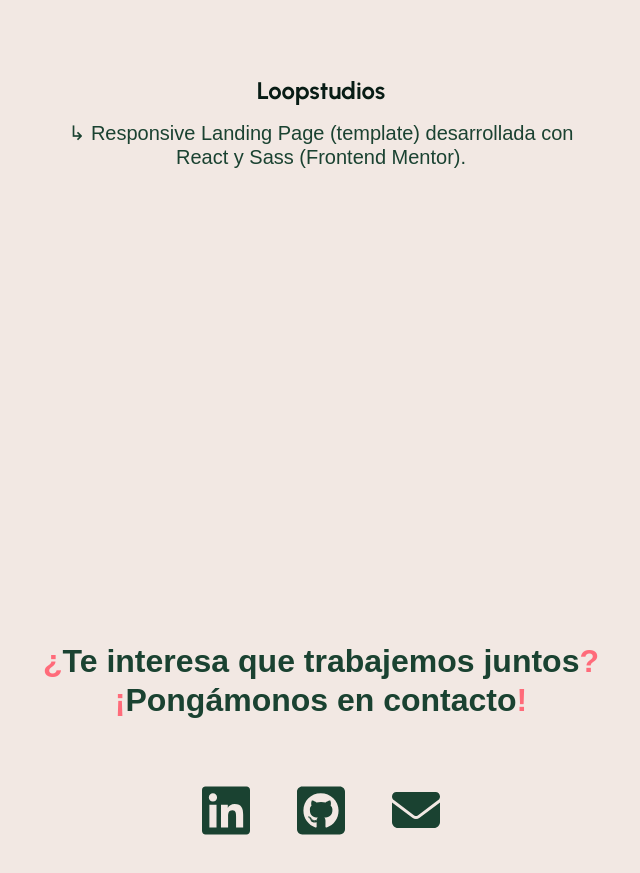
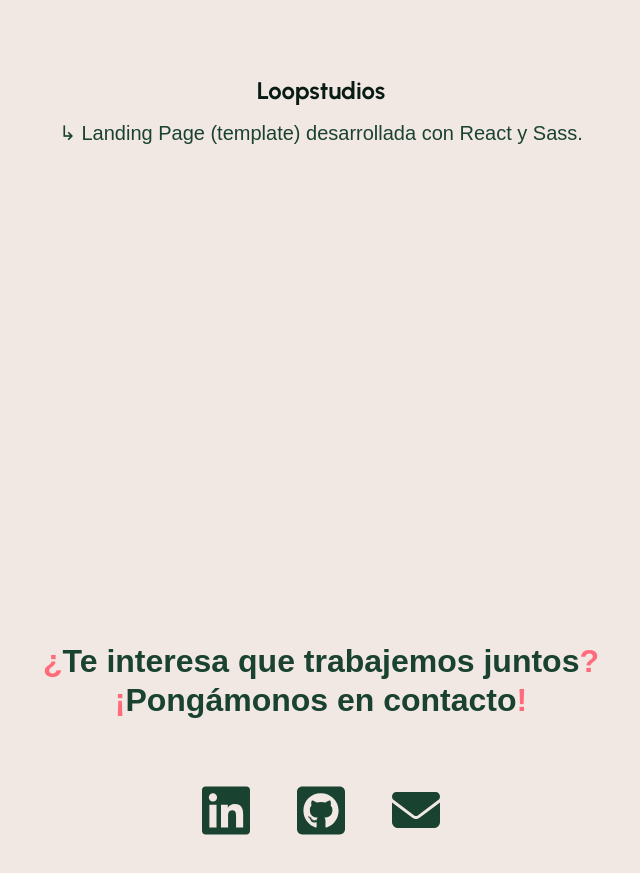
Before and after one commit to emquiroga/nextfolio, a Next.js app: page / in a window 1280 px wide. Shown: the part 2060-2933 px from the top of the page, without its empty margins (319-959 px from the left). Built offline with nearby package versions, Linux system fonts and the light colour scheme; a web font is replaced by a local one.

Commit message:
Updated info method

```diff
--- a/components/About/index.tsx
+++ b/components/About/index.tsx
@@ -1,4 +1,5 @@
 import SectionLayout from "../SectionLayout";
+import { about } from "../../_content/info.json";
 
 import styles from "./index.module.css";
 
@@ -12,23 +13,13 @@ const AboutSection = () => {
       <div
         className={`w-full max-w-md px-10 text-textSecondary dark:text-dtextSecondary ${styles["about-info-container"]}`}
       >
-        <p className="my-4 font-primary text-small">
-          Vivo en la ciudad de La Plata, Buenos Aires, Argentina. Soy un apasionado por los
-          lenguajes, la tecnología y la comunicación.
-        </p>
-        <p className="my-4 font-primary text-small">
-          Actualmente trabajo como Jr. Developer en Andreani Grupo Logístico y también como Web
-          Developer en modalidad freelance.
-        </p>
-        <p className="my-4 font-primary text-small">
-          Mi fuerte es el desarrollo frontend con React y el maquetado web. Me encanta el diseño
-          pixel-perfect, las buenas prácticas de código y los diseños responsivos.
-        </p>
-        <p className="my-4 font-primary text-small">
-          Algunos de los lenguajes, librerías y frameworks con los que he trabajado son:
-          JavaScript(ES6)/TypeScript, React (Next.js), Redux, react-router, HTML, CSS/Sass,
-          Bootstrap/Tailwind, Laravel, .NET(C#) y MySQL.
-        </p>
+        {about.map((item, index) => {
+          return (
+            <p key={index} className="my-4 font-primary text-small">
+              {item}
+            </p>
+          );
+        })}
       </div>
     </SectionLayout>
   );
--- a/components/Projects/index.tsx
+++ b/components/Projects/index.tsx
@@ -1,27 +1,9 @@
 import SectionLayout from "../SectionLayout";
+import { projects } from "../../_content/info.json";
 
 import ProjectItem from "./Item";
 import styles from "./index.module.css";
 
-const PROJECTS = [
-  {
-    title: "California Dreaming",
-    url: "https://emquiroga.github.io/california-dreaming/",
-    description:
-      "↳ Responsive Website desarrollado con HTML, Sass y JavaScript; bundle hecho con Gulp."
-  },
-  {
-    title: "Dimacofi",
-    url: "https://emquiroga.github.io/dimacofi-fullpage/",
-    description: "↳ Responsive Website & Home Banking, desarrolladas con HTML, Sass y Bootstrap."
-  },
-  {
-    title: "Loopstudios",
-    url: "https://loopstudios-fem-rho.vercel.app/",
-    description:
-      "↳ Responsive Landing Page (template) desarrollada con React y Sass (Frontend Mentor)."
-  }
-];
 const ProjectsSection = () => {
   return (
     <SectionLayout>
@@ -31,7 +13,7 @@ const ProjectsSection = () => {
         <span className="text-special">/&gt;</span>
       </h2>
       <div className={`${styles["projects-wrapper"]} text-center max-w-xl`}>
-        {PROJECTS.map(({ title, url, description }) => {
+        {projects.map(({ title, url, description }) => {
           return <ProjectItem key={url} description={description} title={title} url={url} />;
         })}
       </div>
```
